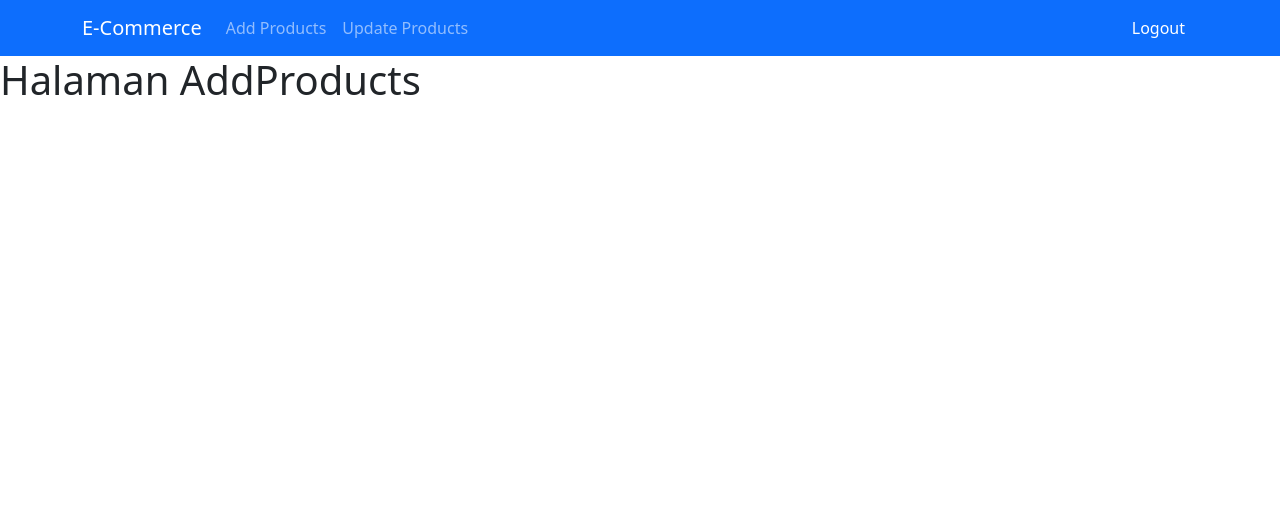
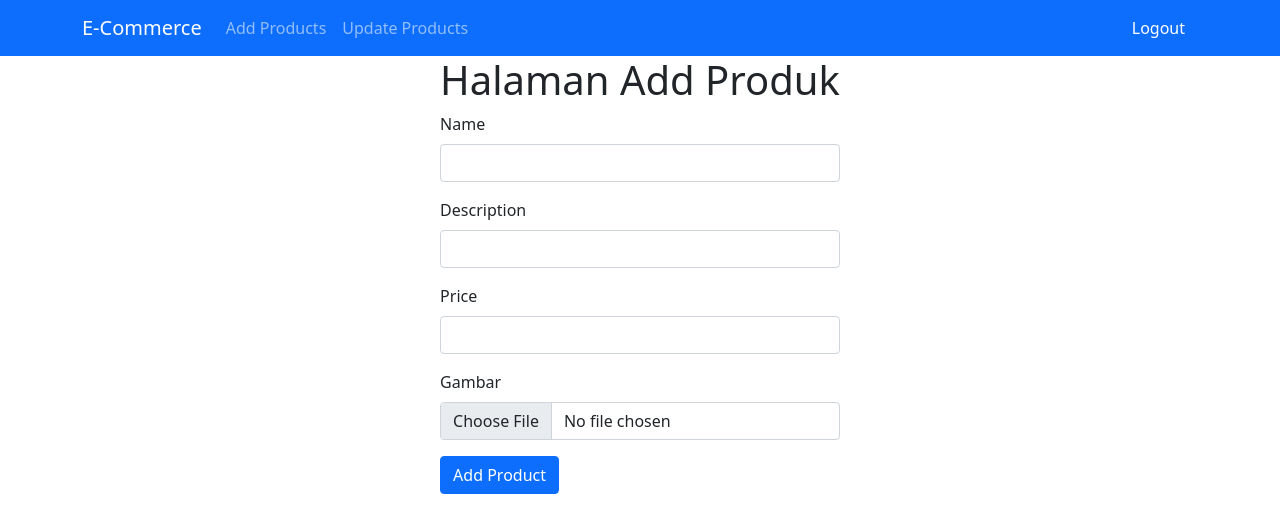
Before and after one commit to lianabdiansyah/ECOMFRONT, a React (Create React App) app: page /addproducts in a window 1280 px wide. Shown: the top 532 px of the page. Built offline with nearby package versions, Linux system fonts and the light colour scheme; sample sign-in values are in the browser's storage.

Commit message:
berhasil memasukkan data dari form melalui api addproduk

```diff
--- a/src/AddProducts.js
+++ b/src/AddProducts.js
@@ -1,10 +1,93 @@
+import { useState } from "react";
 import Header from "./Header";
 
 function AddProducts() {
+  const [name, setName]= useState("")
+  const [description, setDescription]= useState("")
+  const [price, setPrice]= useState("")
+  const [file, setFile] = useState("")
+
+  const handleAddProduct = async() => {
+    console.log(name, description, price, file);
+    const formData = new FormData;
+    formData.append('name', name);
+    formData.append('description', description);
+    formData.append('price', price);
+    formData.append('file', file);
+
+    let result = await fetch("http://localhost:8000/api/addproduk", {
+      method: "POST",
+      body: formData,
+    });
+    alert("Porduk berhasil ditambahkan");
+  }
+
   return (
     <div>
-      <Header/>
-      <h1>Halaman AddProducts</h1>
+      <Header />
+      <div className="container d-flex justify-content-center">
+        <div className="row">
+          <div className="col-md-12">
+            <h1 className="text-center">Halaman Add Produk</h1>
+
+            <div className="mb-3">
+              <label htmlFor="name" className="form-label">
+                Name
+              </label>
+              <input
+                type="text"
+                className="form-control"
+                id="name"
+                onChange={(e) => setName(e.target.value)}
+              />
+            </div>
+
+            <div className="mb-3">
+              <label htmlFor="description" className="form-label">
+                Description
+              </label>
+              <input
+                type="description"
+                className="form-control"
+                id="description"
+                onChange={(e) => setDescription(e.target.value)}
+              />
+            </div>
+
+            <div className="mb-3">
+              <label htmlFor="price" className="form-label">
+                Price
+              </label>
+              <input
+                type="text"
+                className="form-control"
+                id="price"
+                onChange={(e) => setPrice(e.target.value)}
+              />
+            </div>
+
+            <div className="mb-3">
+              <label htmlFor="file" className="form-label">
+                Gambar
+              </label>
+              <input
+                type="file"
+                className="form-control"
+                id="file"
+                onChange={(e) => setFile(e.target.files[0])}
+              />
+            </div>
+
+            <button
+              onClick={handleAddProduct}
+              type="submit"
+              className="btn btn-primary"
+            >
+              Add Product
+            </button>
+          </div>
+        </div>
+      </div>
     </div>
   );
 }
```
